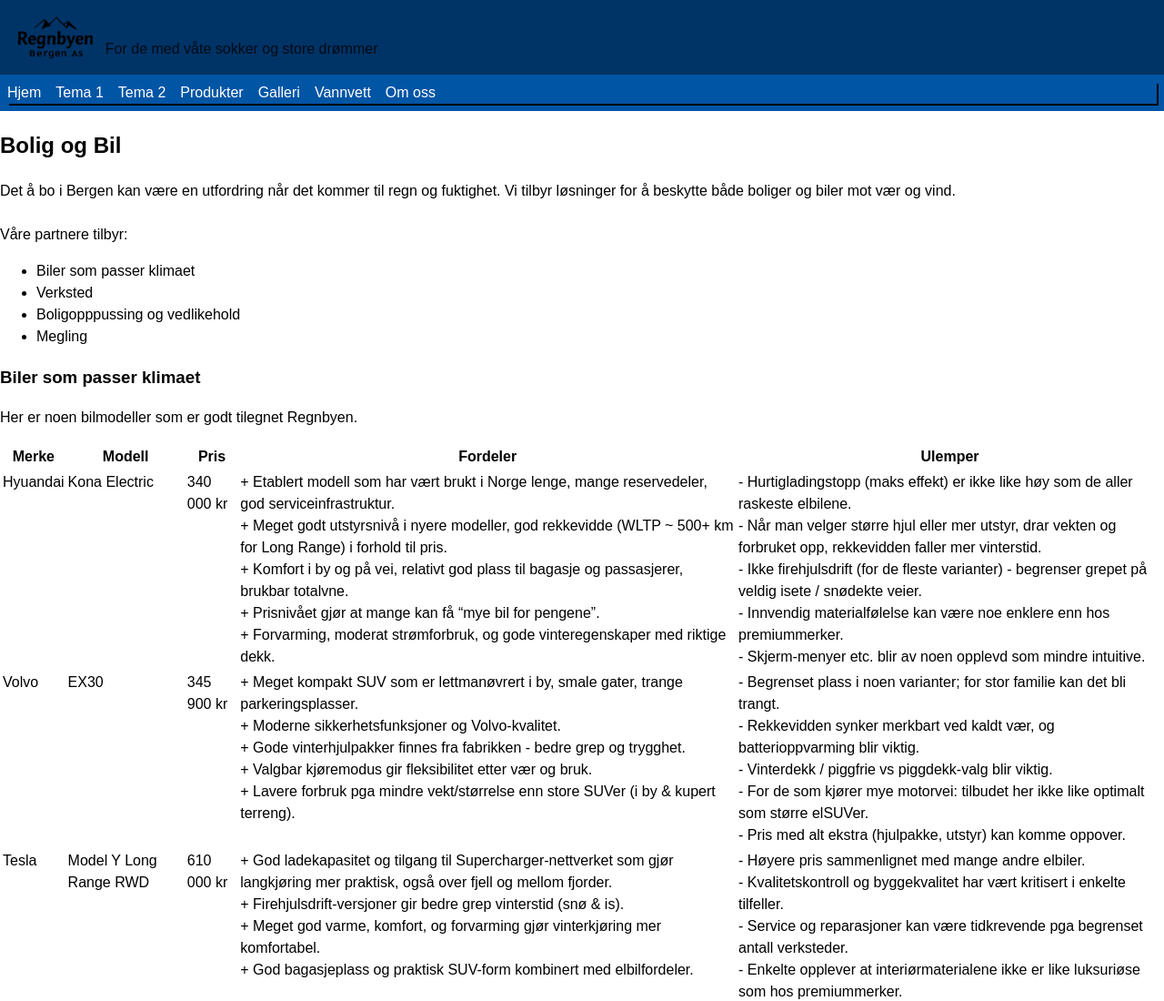
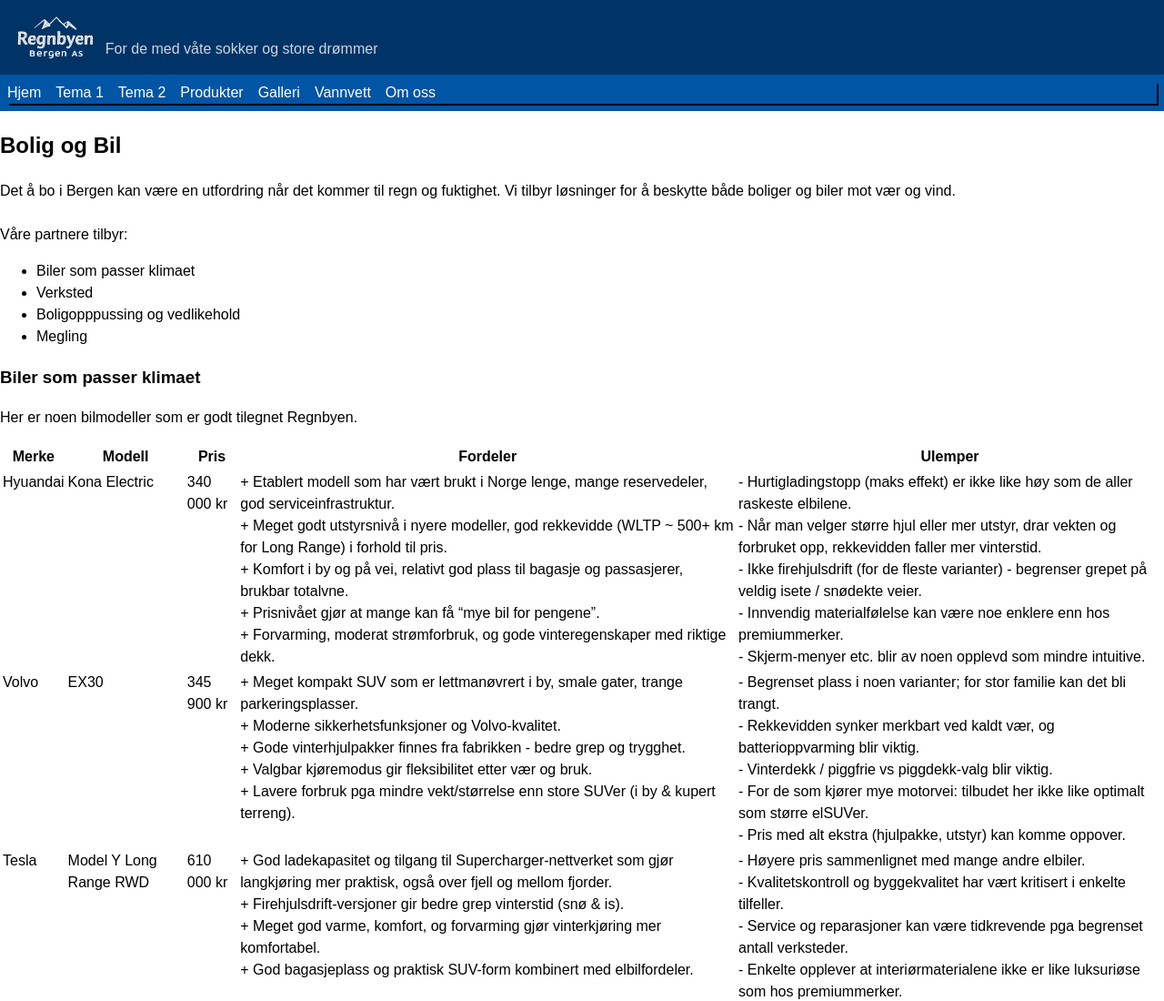
Before and after one commit to BlueLLD/RegnbyenBergenAS_Website, a plain HTML site: page boligogbil.html in a window 1280 px wide. Shown: the top 1100 px of the page at 91% size. Drawn offline with Linux system fonts and the light colour scheme.

Commit message:
flyttet styling fra logo til css fil

```diff
--- a/boligogbil.html
+++ b/boligogbil.html
@@ -19,7 +19,7 @@
 </head>
 <body>
   <header>
-    <img class="logo" src="images/logo.png" style="height: 50px; filter:brightness(0)">
+    <img class="logo" src="images/logo.png">
 
     <div class="tagline">For de med våte sokker og store drømmer</div>
   </header>
--- a/main_style.css
+++ b/main_style.css
@@ -18,11 +18,11 @@ header .logo {
 	font-size: 1.5rem;
 	font-weight: bold;
 	height: 50px;
-	filter: brightness(0);
+	filter:brightness(100) grayscale(100%)
 }
 
 header .tagline {
-	color: black;
+	color: rgb(255, 255, 255);
 	font-size: 1rem;
 	opacity: 0.8;
 }
```
